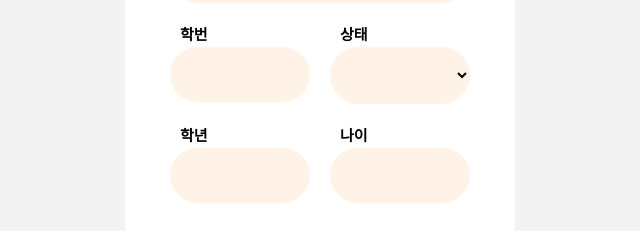
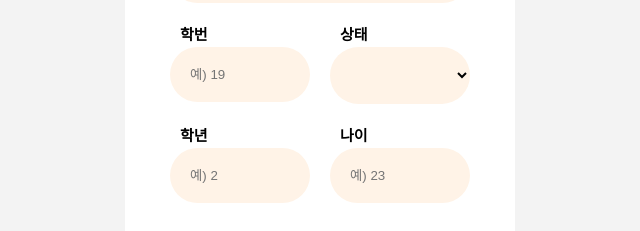
Before and after one commit to cnu-likelion-hack-6/front, a React (Create React App) app: page /Profile1 in a window 1280 px wide. Shown: the part 478-709 px from the top of the page, without its empty margins (320-960 px from the left). Built offline with nearby package versions, Linux system fonts and the light colour scheme; the HTML template or start-up script is replaced by a standard one.

Commit message:
placeholder

```diff
--- a/src/components/Input2.js
+++ b/src/components/Input2.js
@@ -1,7 +1,7 @@
 import React from "react";
 import "../styles/Input2.css";
 
-function Input2({ title, value, onChange, type = "text" }) {
+function Input2({ title, value, onChange, type = "text", placeholder }) {
   return (
     <div className="input">
       <div className="input_wrapper">
@@ -12,6 +12,7 @@ function Input2({ title, value, onChange, type = "text" }) {
           type={ type }
           value={ value }
           onChange={(e) => onChange(e.target.value)}
+          placeholder={placeholder}
         />
       </div>
     </div>
--- a/src/pages/Profile1.js
+++ b/src/pages/Profile1.js
@@ -102,6 +102,7 @@ function Profile1({ setProfileData }) {
             title={"학번"}
             value={classOf}
             onChange={setClassOf}
+            placeholder={"예) 19"}
           />
 
           <div className="input_wrapper">
@@ -124,11 +125,13 @@ function Profile1({ setProfileData }) {
             title={"학년"}
             value={grade}
             onChange={setGrade}
+            placeholder={"예) 2"}
           />
           <Input2
             title={"나이"}
             value={age}
             onChange={setAge}
+            placeholder={"예) 23"}
           />
         </div>
 
```
